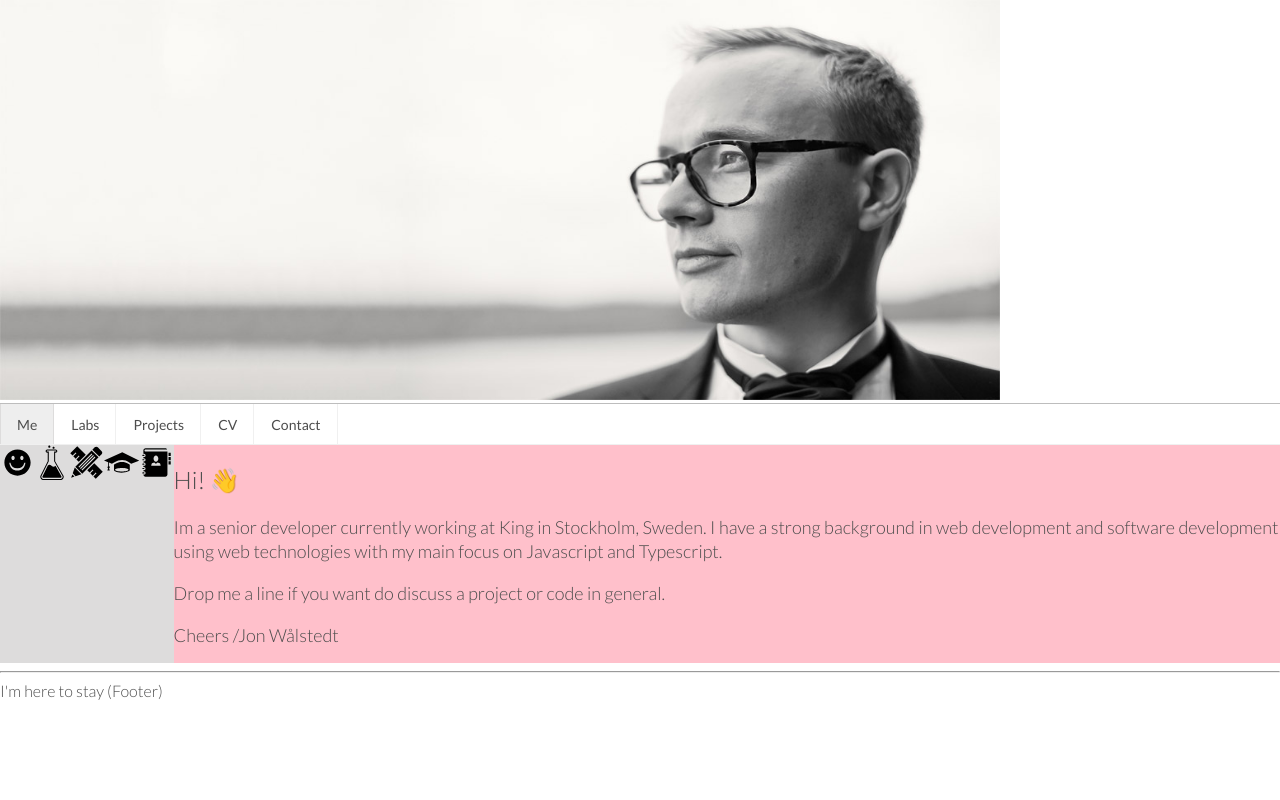
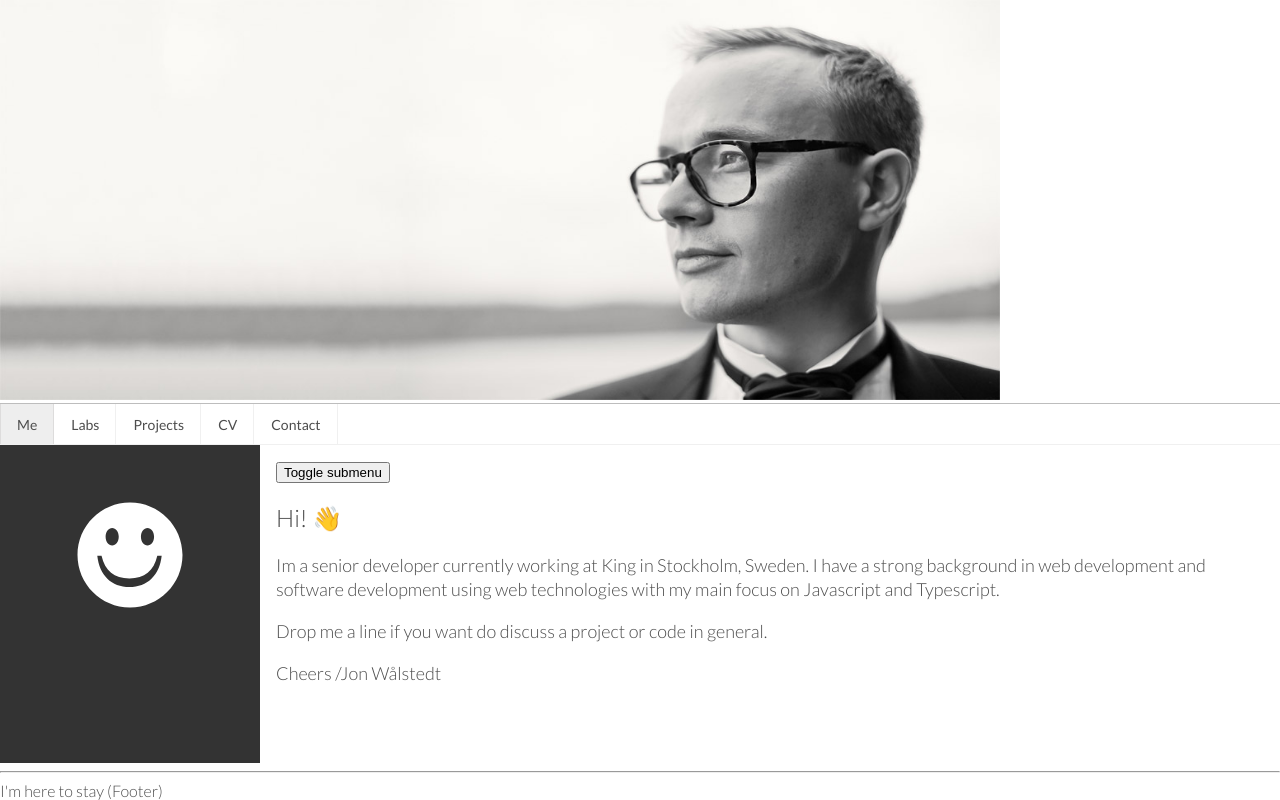
Before and after one commit to jonwalstedt/jonwalstedt.github.io, a Next.js app: page / in a window 1280 px wide. Built offline with nearby package versions, Linux system fonts and the light colour scheme.

Commit message:
Add basic styling for sidebar and sidebar decorations

```diff
--- a/components/Layout/Layout.module.css
+++ b/components/Layout/Layout.module.css
@@ -1,18 +1,35 @@
+.contentWrapper {
+  width: 100vw;
+  overflow: hidden;
+  min-height: 100vh;
+  display: flex;
+  flex-direction: column;
+}
+
 .main {
   position: relative;
   display: flex;
-  transition: transform 0.3s ease-out;
+  transition: transform 0.2s ease-out;
   transform: translateX(calc(var(--sidebar-width) * -1));
   width: calc(100vw + var(--sidebar-width));
+  will-change: transform;
+  flex: 1;
+}
+
+.mainSubmenuOpen {
+  composes: main;
+  transform: translateX(0);
 }
 
 .sidebar {
-  background: var(--color-dark-grey);
+  background-color: var(--color-darkest-grey);
   width: var(--sidebar-width);
+  flex: none;
 }
 
 .pageContent {
-  background: pink;
+  padding: calc(var(--gutter) * 2);
+  width: 100vw;
 }
 
 @media screen and (min-width: 780px) {
--- a/components/Layout/Layout.tsx
+++ b/components/Layout/Layout.tsx
@@ -1,4 +1,4 @@
-import React, { ReactNode } from 'react';
+import React, { ReactNode, useCallback, useState } from 'react';
 import Head from 'next/head';
 import SidebarDecoration from '../SidebarDecoration/SidebarDecoration';
 import { PAGES, PAGE_TITLE_SUFFIX } from '../pagesMeta';
@@ -12,6 +12,10 @@ interface Props {
 
 const Layout = ({ children }: Props): JSX.Element => {
   const router = useRouter();
+  const [isSubmenuOpen, setIsSubmenuOpen] = useState(false);
+  const handleSubmenuToggleClick = useCallback(() => {
+    setIsSubmenuOpen(!isSubmenuOpen);
+  }, [isSubmenuOpen]);
 
   const pages = PAGES.map(({ rootSegment, ...props }, index) => {
     const pattern = router.pathname === '/' ? `^\/$` : `^${router.pathname}`;
@@ -24,6 +28,8 @@ const Layout = ({ children }: Props): JSX.Element => {
       ...props,
     };
   });
+
+  console.log('isSubmenuOpen:', isSubmenuOpen);
 
   const activePage = pages.find((p) => p.isActive);
   const title = activePage
@@ -47,16 +53,26 @@ const Layout = ({ children }: Props): JSX.Element => {
           type="text/css"
         />
       </Head>
+      <div className={styles.contentWrapper}>
         <header>
           <div id="banner" />
           <MainMenu pages={pages} />
         </header>
-      <main className={styles.main}>
+        <main className={isSubmenuOpen ? styles.mainSubmenuOpen : styles.main}>
           <section className={styles.sidebar}>
             <SidebarDecoration pages={pages} />
             <div id="submenu" />
           </section>
-        <section className={styles.pageContent}>{children}</section>
+          <section className={styles.pageContent}>
+            <button
+              type="button"
+              className={styles.toggleSubmenu}
+              onClick={handleSubmenuToggleClick}
+            >
+              Toggle submenu
+            </button>
+            {children}
+          </section>
         </main>
         <footer>
           <hr />
@@ -64,6 +80,7 @@ const Layout = ({ children }: Props): JSX.Element => {
         </footer>
         {/* Dont forget analytics */}
       </div>
+    </div>
   );
 };
 
--- a/components/SidebarDecoration/SidebarDecoration.module.css
+++ b/components/SidebarDecoration/SidebarDecoration.module.css
@@ -1,6 +1,9 @@
 .sidebarDecoration {
+  position: relative;
   max-width: 260px;
   overflow: hidden;
+  width: var(--sidebar-decoration-width);
+  height: var(--sidebar-decoration-height);
 }
 
 .list {
@@ -12,4 +15,21 @@
 
 .item {
   list-style: none;
+  height: var(--sidebar-decoration-height);
+  width: var(--sidebar-decoration-width);
+  flex: none;
 }
+
+.icon {
+  width: 100%;
+  height: 100%;
+  display: flex;
+  align-items: center;
+  justify-content: center;
+}
+
+.icon svg {
+  fill: var(--color-white);
+  height: auto;
+  width: 140px;
+}
--- a/components/SidebarDecoration/SidebarDecoration.tsx
+++ b/components/SidebarDecoration/SidebarDecoration.tsx
@@ -1,5 +1,5 @@
 import React from 'react';
-import Image from 'next/image';
+import { ICONS } from '../MainMenu/icons';
 import styles from './SidebarDecoration.module.css';
 
 const IMAGE_WIDTH = 260;
@@ -8,7 +8,7 @@ interface SidebarDecorationProps {
   pages: {
     index: number;
     isActive: boolean;
-    sidebarIcon: string;
+    rootSegment: string;
   }[];
 }
 
@@ -23,9 +23,9 @@ const SidebarDecoration = ({ pages }: SidebarDecorationProps): JSX.Element => {
   return (
     <div className={styles.sidebarDecoration}>
       <ul className={styles.list} style={listStyle}>
-        {pages.map(({ sidebarIcon }) => (
-          <li key={sidebarIcon} className={styles.item}>
-            <Image src={sidebarIcon} width={IMAGE_WIDTH} height={IMAGE_WIDTH} />
+        {pages.map((page) => (
+          <li key={`decoration-${page.rootSegment}`} className={styles.item}>
+            <div className={styles.icon}>{ICONS[page.rootSegment || 'me']}</div>
           </li>
         ))}
       </ul>
--- a/styles/globals.css
+++ b/styles/globals.css
@@ -7,6 +7,7 @@ body {
   color: var(--color-darker-grey);
   font-weight: 300;
   -webkit-font-smoothing: antialiased;
+  min-height: 100vh;
 }
 
 h1,
--- a/styles/variables.css
+++ b/styles/variables.css
@@ -3,6 +3,11 @@
   --gutter: 8px;
   --sidebar-width: 260px;
 
+  --sidebar-decoration-width: var(--sidebar-width);
+  --sidebar-decoration-height: 220px;
+
+  --color-white: #fff;
+  --color-darkest-grey: #333333;
   --color-darker-grey: #4d4d4d;
   --color-dark-grey: #dddcdc;
   --color-light-grey: #dddcdc;
```
Lines whose indentation alone changed are shown as unchanged.
